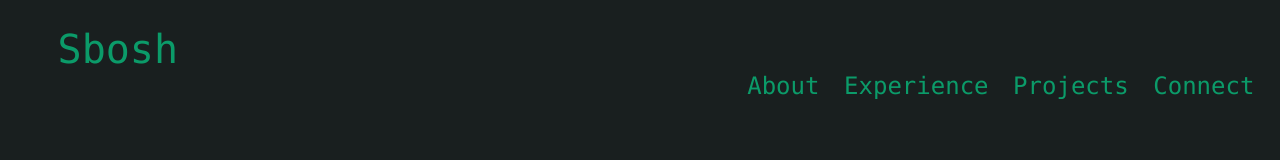
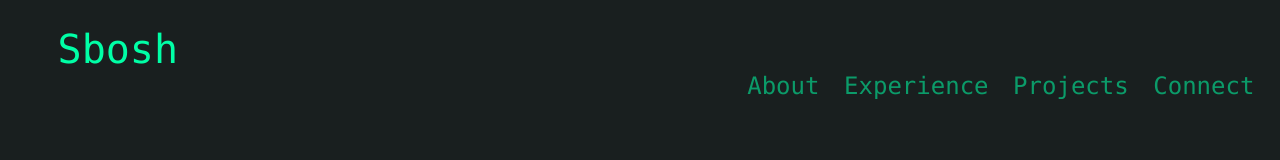
Before and after one commit to SbongileM/Portfolio, a plain HTML site: page index.html in a window 1280 px wide. Shown: the top 160 px of the page. Drawn offline with Linux system fonts and the light colour scheme.

Commit message:
Update logo colour

```diff
--- a/style.css
+++ b/style.css
@@ -32,6 +32,7 @@ a:hover{
 #home{
     font-size: 2.5rem;
     margin-left: 2rem;
+    color: #00ffa6;
 }
 
 .nav_list{
```
